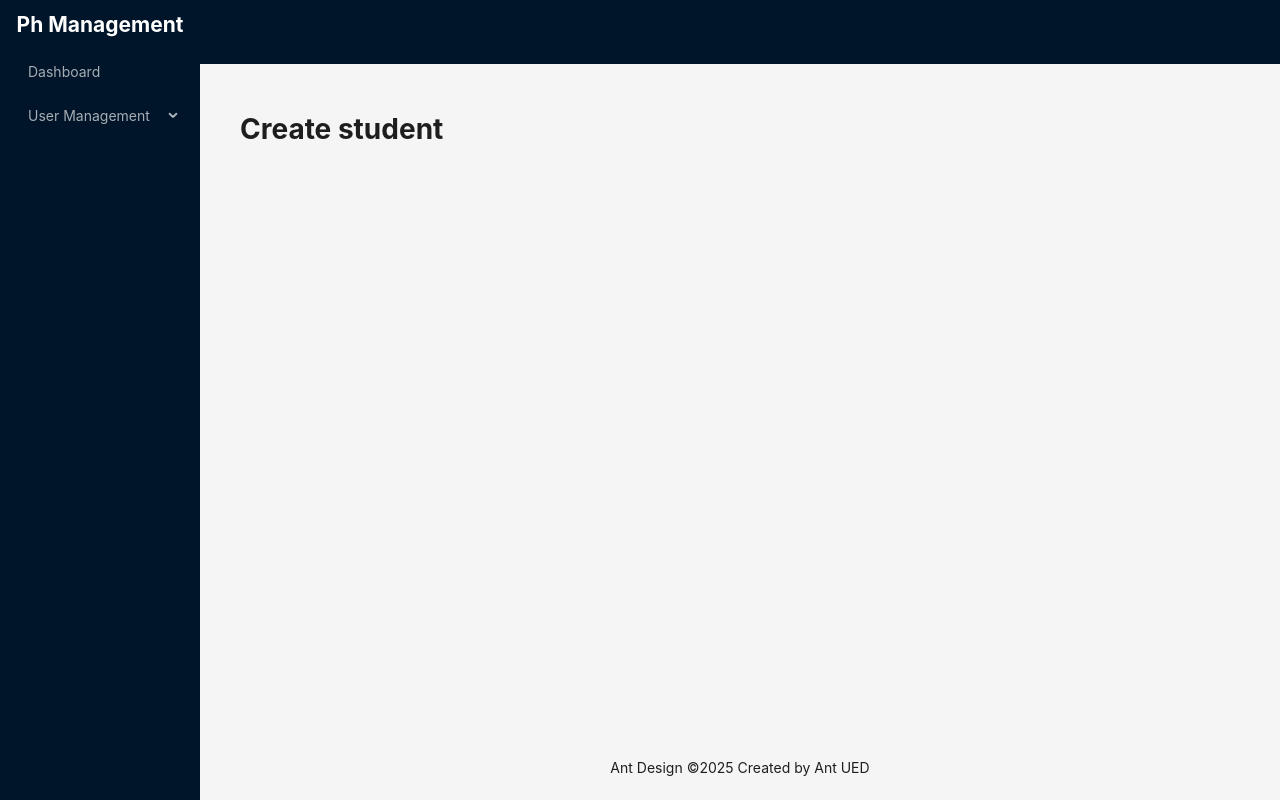
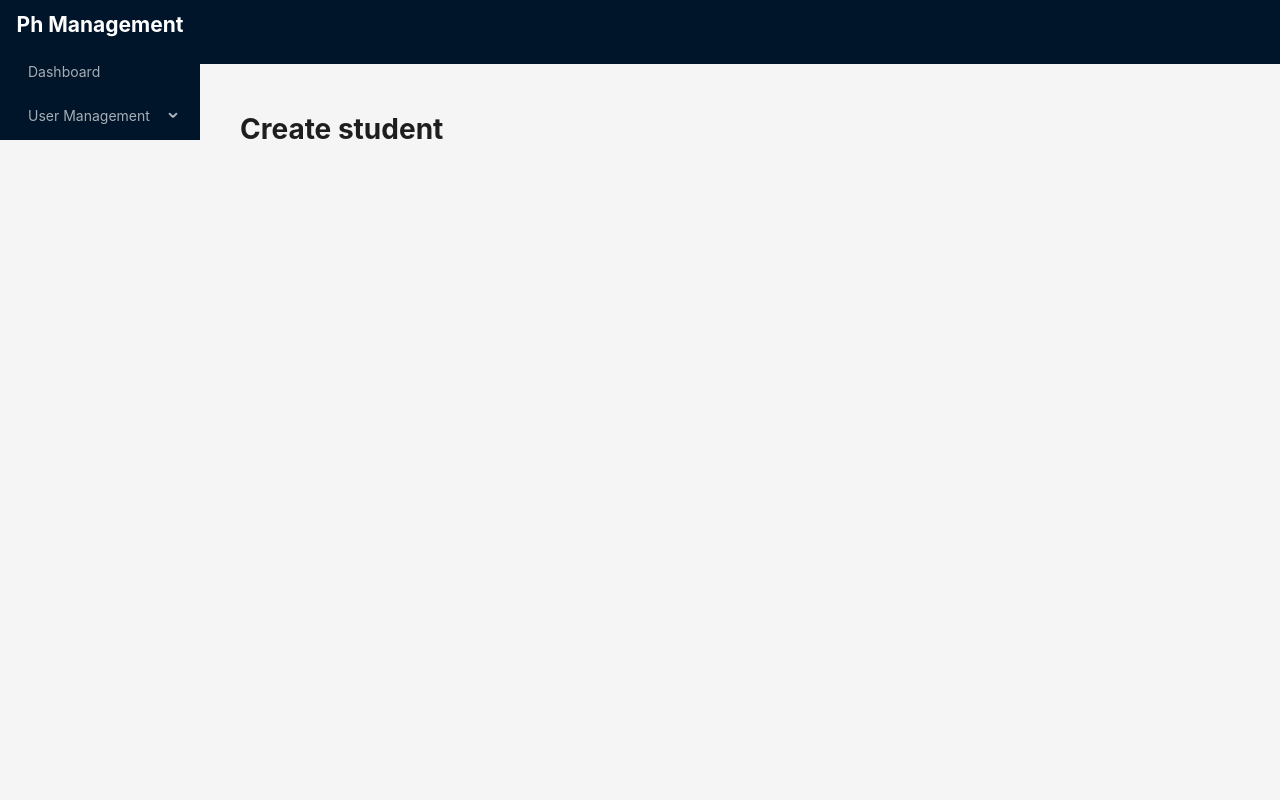
Before and after one commit to Mehebul02/ph-management-client, a React (Vite) app: page /admin/create-student in a window 1280 px wide. Built offline with nearby package versions, Linux system fonts and the light colour scheme.

Commit message:
Created the faculty course

```diff
--- a/src/components/layout/MainLayout.tsx
+++ b/src/components/layout/MainLayout.tsx
@@ -1,27 +1,12 @@
-import { Layout, Menu, } from 'antd';
-const { Header, Content, Footer, Sider } = Layout;
-import {  Outlet } from 'react-router-dom';
-import { sidebarItemGenerator } from '../../utils/sidebarItemsGenerator';
-import { adminPaths } from '../../routes/admin.routes';
+import { Layout, } from 'antd';
+const { Header, Content,  } = Layout;
+import { Outlet } from 'react-router-dom';
+import Sidebar from './Sidebar';
 const MainLayout = () => {
   return (
     <div>
       <Layout style={{ height: '100vh' }}>
-        <Sider
-          breakpoint="lg"
-          collapsedWidth="0"
-          onBreakpoint={(broken) => {
-            console.log(broken);
-          }}
-          onCollapse={(collapsed, type) => {
-            console.log(collapsed, type);
-          }}
-        >
-          <div style={{ color: 'white', height: '3rem', display: 'flex', justifyContent: 'center', alignItems: 'center' }} >
-            <h1>Ph Management</h1>
-          </div>
-          <Menu theme="dark" mode="inline" defaultSelectedKeys={['4']} items={sidebarItemGenerator(adminPaths,'admin')} />
-        </Sider>
+        <Sidebar />
         <Layout>
           <Header style={{ padding: 0, }} />
           <Content style={{ margin: '24px 16px 0' }}>
@@ -33,9 +18,7 @@ const MainLayout = () => {
               <Outlet />
             </div>
           </Content>
-          <Footer style={{ textAlign: 'center' }}>
-            Ant Design ©{new Date().getFullYear()} Created by Ant UED
-          </Footer>
+
         </Layout>
       </Layout>
     </div>
--- /dev/null
+++ b/src/components/layout/Sidebar.tsx
@@ -0,0 +1,21 @@
+import { Layout, Menu } from "antd";
+import { sidebarItemGenerator } from "../../utils/sidebarItemsGenerator";
+import { adminPaths } from "../../routes/admin.routes";
+
+const { Sider } = Layout;
+const Sidebar = () => {
+    return (
+        <div>
+            <Sider
+                breakpoint="lg"
+                collapsedWidth="0">
+                <div style={{ color: 'white', height: '3rem', display: 'flex', justifyContent: 'center', alignItems: 'center' }} >
+                    <h1>Ph Management</h1>
+                </div>
+                <Menu theme="dark" mode="inline" defaultSelectedKeys={['4']} items={sidebarItemGenerator(adminPaths, 'admin')} />
+            </Sider>
+        </div>
+    );
+};
+
+export default Sidebar;
--- /dev/null
+++ b/src/pages/faculty/FacultyDashboard.tsx
@@ -0,0 +1,10 @@
+
+const FacultyDashboard = () => {
+    return (
+        <div>
+            <h1>Faculty dashboard</h1>
+        </div>
+    );
+};
+
+export default FacultyDashboard;
--- /dev/null
+++ b/src/pages/faculty/OfferedCourse.tsx
@@ -0,0 +1,10 @@
+
+const OfferedCourse = () => {
+    return (
+        <div>
+            <h1>Offered course</h1>
+        </div>
+    );
+};
+
+export default OfferedCourse;
--- /dev/null
+++ b/src/routes/faculty.routes.tsx
@@ -0,0 +1,16 @@
+import FacultyDashboard from "../pages/faculty/FacultyDashboard"
+import OfferedCourse from "../pages/faculty/OfferedCourse"
+
+
+export const facultyPath = [
+    {
+        name: 'Dashboard',
+        path: 'dashboard',
+        element: <FacultyDashboard />
+    },
+    {
+        name: 'Offered Course',
+        path: 'offered-course',
+        element: <OfferedCourse />
+    },
+]
--- a/src/routes/routes.tsx
+++ b/src/routes/routes.tsx
@@ -4,6 +4,7 @@ import Login from "../pages/Login";
 import Register from "../pages/Register";
 import {   adminPaths } from "./admin.routes";
 import { routesGenerate } from "../utils/routesGenerate";
+import { facultyPath } from "./faculty.routes";
 const router = createBrowserRouter([
 
     {
@@ -23,7 +24,7 @@ const router = createBrowserRouter([
     {
         path: '/faculty',
         element: <App />,
-        children: routesGenerate(adminPaths)
+        children: routesGenerate(facultyPath)
     },
 
     {
--- a/src/utils/sidebarItemsGenerator.tsx
+++ b/src/utils/sidebarItemsGenerator.tsx
@@ -1,8 +1,5 @@
 import { NavLink } from 'react-router-dom';
 import { TSidebarItem, TUserPath } from '../../types/sidebar.type';
-
-
-
 
 export const sidebarItemGenerator =(items:TUserPath[],role)=>{
 
```
